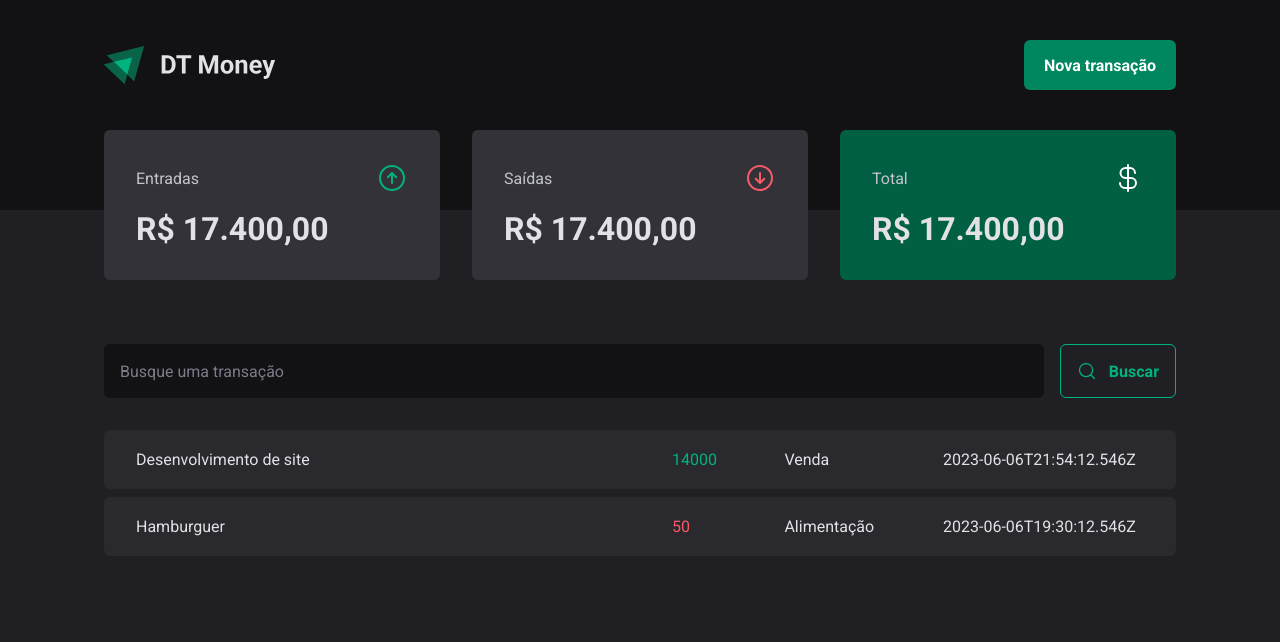
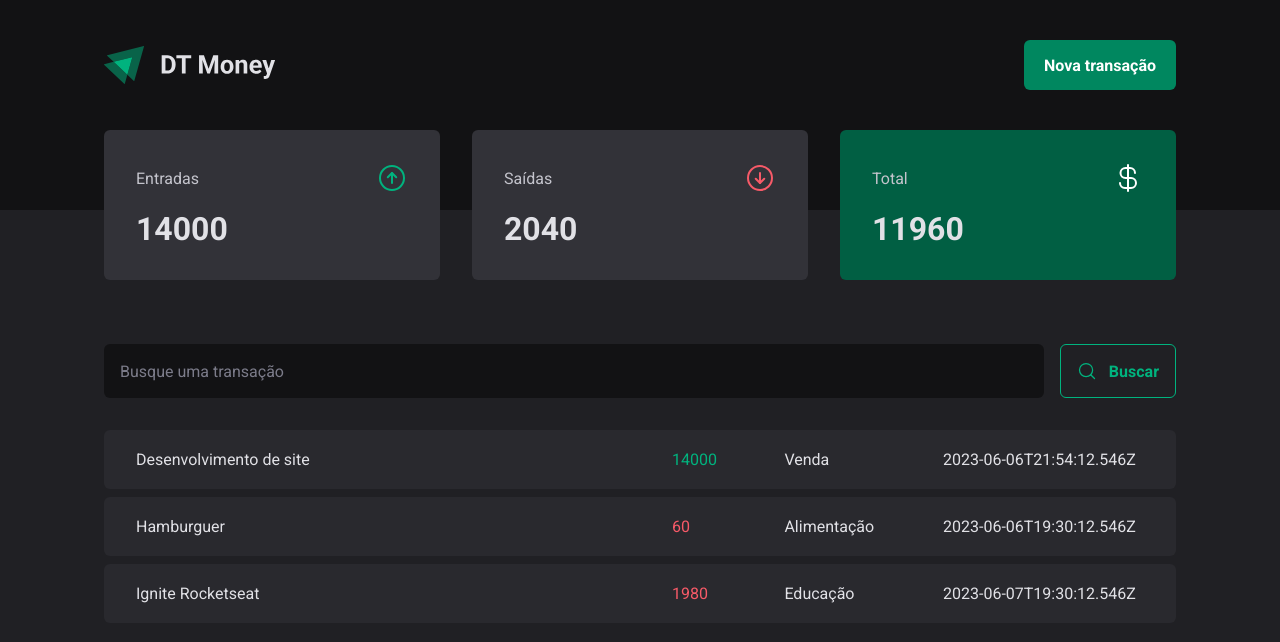
Before and after one commit to clodoaldo-favaro/ignite-03-dt-money, a React (Vite) app: page / in a window 1280 px wide. Shown: the top 642 px of the page. Built offline with nearby package versions, Linux system fonts and the light colour scheme; data requests are answered from the project's data file.

Commit message:
alculando summary

```diff
--- a/server.json
+++ b/server.json
@@ -13,8 +13,16 @@
       "description": "Hamburguer",
       "type": "outcome",
       "category": "Alimentação",
-      "price": 50,
+      "price": 60,
       "createdAt": "2023-06-06T19:30:12.546Z"
+    },
+    {
+      "id": 3,
+      "description": "Ignite Rocketseat",
+      "type": "outcome",
+      "category": "Educação",
+      "price": 1980,
+      "createdAt": "2023-06-07T19:30:12.546Z"
     }
   ]
 }
--- a/src/components/Summary/index.tsx
+++ b/src/components/Summary/index.tsx
@@ -1,7 +1,30 @@
 import { SummaryCard, SummaryContainer } from "./styles"
 import { ArrowCircleDown, ArrowCircleUp, CurrencyDollar } from "phosphor-react";
+import { TransactionsContext } from "../../contexts/TransactionsContext";
+import { useContext } from "react";
 
 export function Summary() {
+	const { transactions } = useContext(TransactionsContext);
+
+	const summary = transactions.reduce(
+		(acc, transaction) => {
+			if (transaction.type === 'income') {
+				acc.income += transaction.price;
+				acc.total += transaction.price;
+			} else {
+				acc.outcome += transaction.price;
+				acc.total -= transaction.price;
+			}
+
+			return acc;
+		},
+		{
+			income: 0,
+			outcome: 0,
+			total: 0
+		}
+	)
+
 	return (
 		<SummaryContainer>
 			<SummaryCard>
@@ -10,7 +33,7 @@
 					<ArrowCircleUp size={32} color="#00B37E" />
 				</header>
 
-				<strong>R$ 17.400,00</strong>
+				<strong>{summary.income}</strong>
 			</SummaryCard>
 
 			<SummaryCard>
@@ -19,7 +42,7 @@
 					<ArrowCircleDown size={32} color="#F75A68" />
 				</header>
 
-				<strong>R$ 17.400,00</strong>
+				<strong>{summary.outcome}</strong>
 			</SummaryCard>
 
 			<SummaryCard variant="green">
@@ -28,7 +51,7 @@
 					<CurrencyDollar size={32} color="#FFF" />
 				</header>
 
-				<strong>R$ 17.400,00</strong>
+				<strong>{summary.total}</strong>
 			</SummaryCard>
 		</SummaryContainer>
 	)
```
